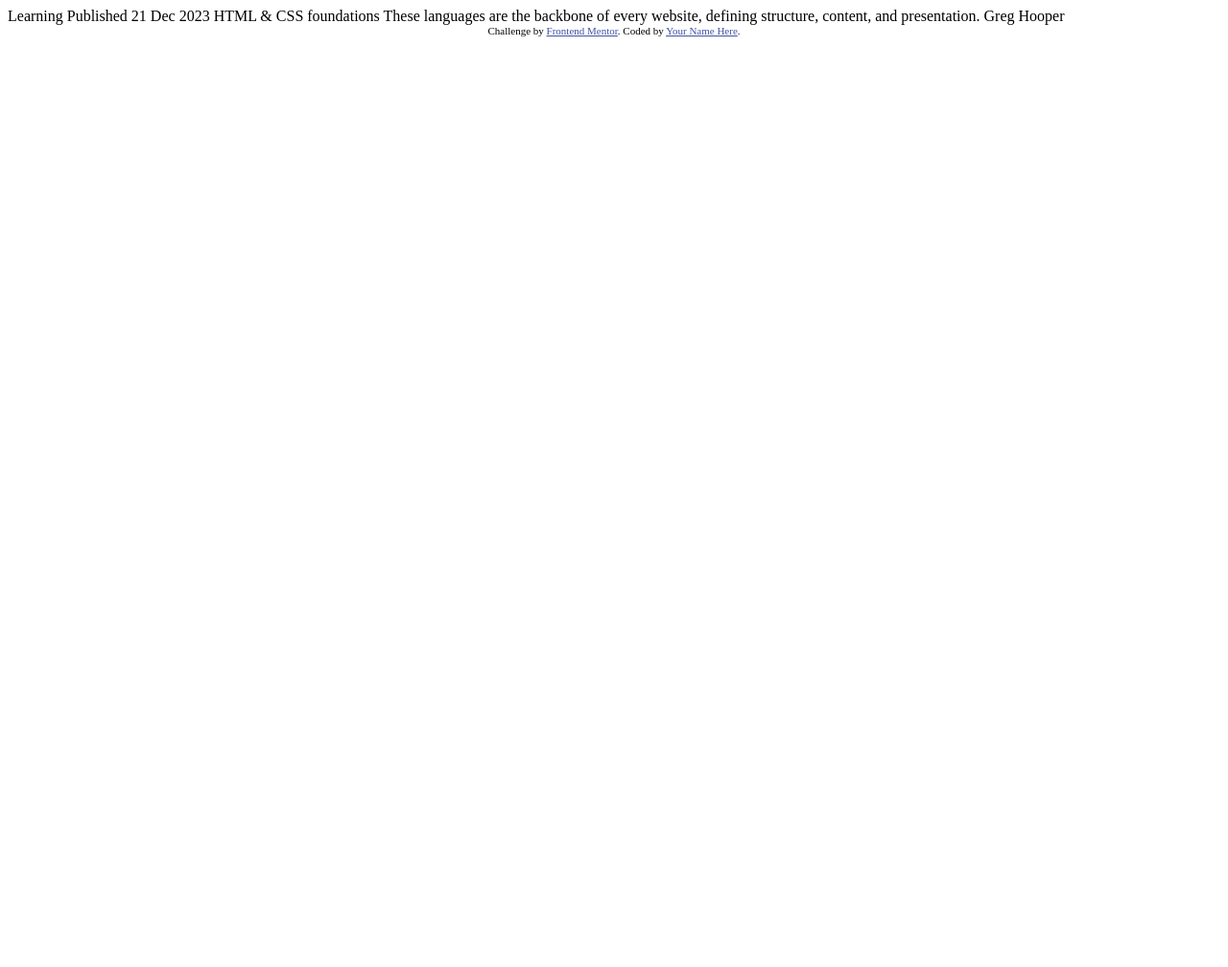
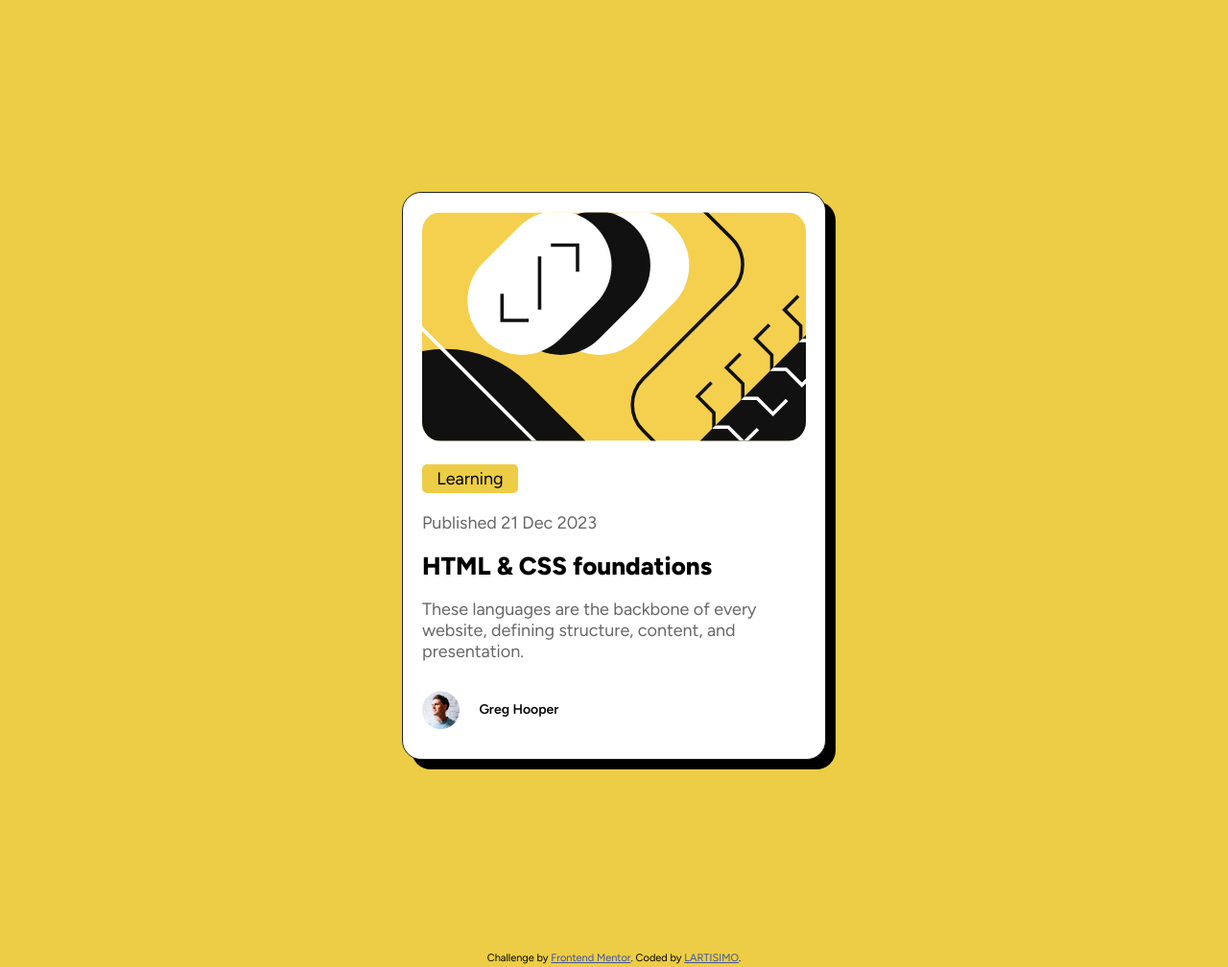
Before and after one commit to Lartisimo/blog.preview.card, a plain HTML site: page index.html in a window 1280 px wide. Shown: the whole page at 96% size. Before the commit the page ends 800 px from the top, so only its background shows below. Drawn offline with Linux system fonts and the light colour scheme.

Commit message:
add files.

```diff
--- /dev/null
+++ b/CSS/styles.css
@@ -0,0 +1,70 @@
+body {
+    font-family: 'Figtree', sans-serif;
+    background-color: #eccd45;
+
+}
+
+.container {
+    height: 550px;
+    width: 400px;
+    border: 1px solid #222;
+    border-radius: 20px;
+    background-color: #fff;
+    padding: 20px;
+    margin: 200px auto;
+    box-shadow: 10px 10px;
+
+}
+
+.img-1 {
+    width: 400px;
+    border-radius: 20px;
+}
+
+.color {
+    width: 100px;
+    height: 30px;
+    background-color: #eccd45;
+    font-size: 18px;
+    margin: 20px 0;
+    display: flex;
+    justify-content: center;
+    align-items: center;
+    border-radius: 5px;
+
+}
+
+.time,
+.description {
+    color: #666;
+    font-size: 18px;
+    line-height: 22px;
+}
+
+.heading {
+    font-size: 26px;
+    cursor: pointer;
+}
+
+.heading:hover {
+    color: #eccd45;
+}
+
+
+.footer {
+    display: flex;
+    gap: 20px;
+    margin-top: 30px;
+}
+
+.img-2 {
+    height: 40px;
+    cursor: pointer;
+}
+
+.name {
+    font-size: 14px;
+    font-weight: 600;
+    display: flex;
+    align-items: center;
+}
--- a/index.html
+++ b/index.html
@@ -4,9 +4,13 @@
   <meta charset="UTF-8">
   <meta name="viewport" content="width=device-width, initial-scale=1.0"> <!-- displays site properly based on user's device -->
 
-  <link rel="icon" type="image/png" sizes="32x32" href="./assets/images/favicon-32x32.png">
+  <link rel="icon" type="image/png" sizes="32x32" href="./images/favicon-32x32.png">
 
   <title>Frontend Mentor | Blog preview card</title>
+  <link rel="stylesheet" href="./CSS/styles.css">
+  <link rel="preconnect" href="https://fonts.googleapis.com">
+  <link rel="preconnect" href="https://fonts.gstatic.com" crossorigin>
+  <link href="https://fonts.googleapis.com/css2?family=Figtree:wght@600;800;400&display=swap" rel="stylesheet">
 
   <!-- Feel free to remove these styles or customise in your own stylesheet 👍 -->
   <style>
@@ -15,20 +19,25 @@
   </style>
 </head>
 <body>
+  <div class="container">
+    <img src="./images/illustration-article.svg" alt="" class="img-1">
+    <div class="color">
+      <span class="learning">Learning</span>
+    </div>
+    <div class="time">Published 21 Dec 2023</div>
+    <h1 class="heading">HTML & CSS foundations</h1>
+    <p class="description">  These languages are the backbone of every website,
+       defining structure, content, and presentation.</p>
+    <div class="footer">
+      <img src="./images/image-avatar.webp" alt="" class="img-2">
+      <div class="name">Greg Hooper</div>
+    </div>
+  </div>
 
-  Learning
-
-  Published 21 Dec 2023
-
-  HTML & CSS foundations
-
-  These languages are the backbone of every website, defining structure, content, and presentation.
-
-  Greg Hooper
 
   <div class="attribution">
     Challenge by <a href="https://www.frontendmentor.io?ref=challenge" target="_blank">Frontend Mentor</a>.
-    Coded by <a href="#">Your Name Here</a>.
+    Coded by <a href="#">LARTISIMO</a>.
   </div>
 </body>
 </html>
```
Also changed, not shown: images/favicon-32x32.png (added), images/illustration-article.svg (added), images/image-avatar.webp (added).
